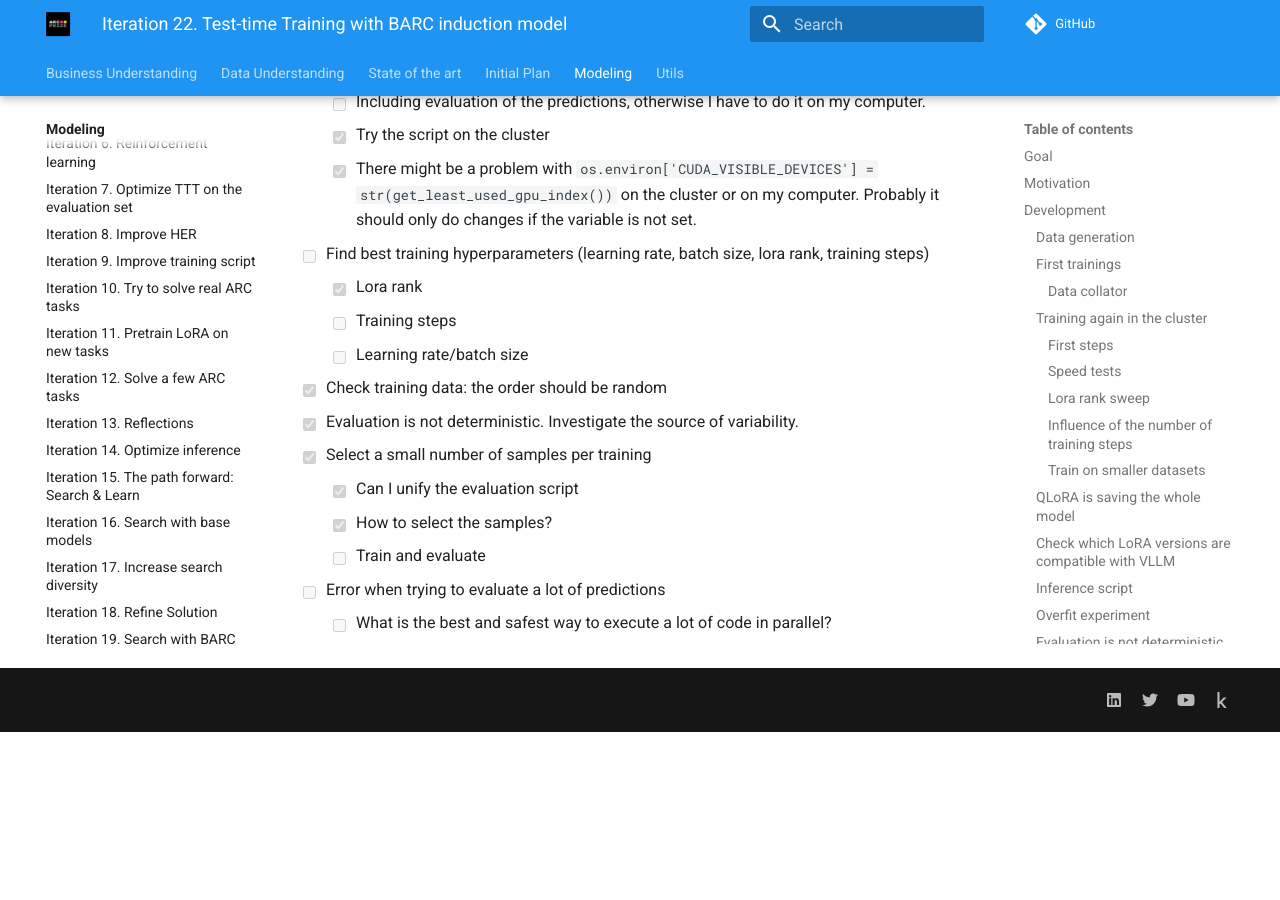
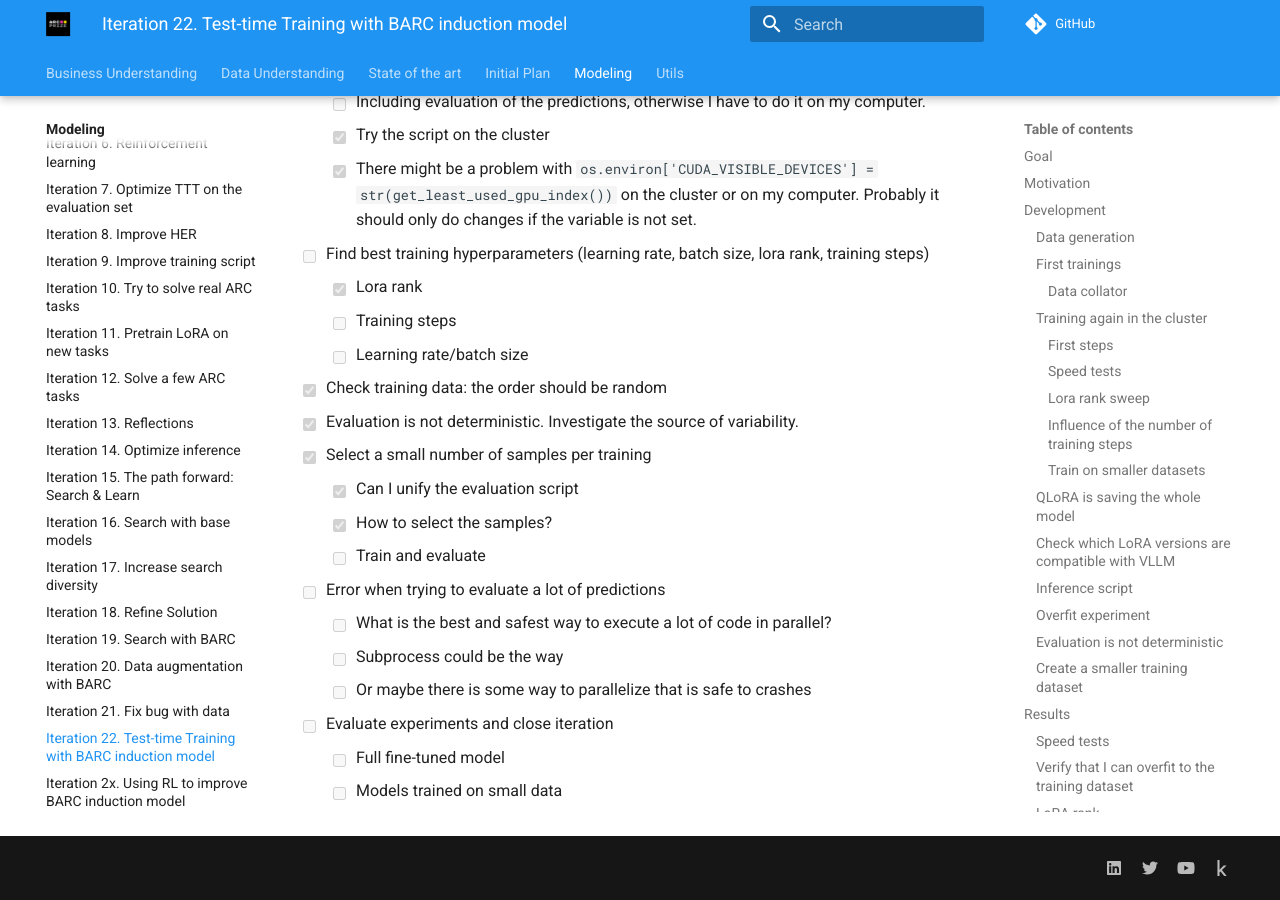
Before and after one commit to ironbar/arc25, an MkDocs documentation site: the page built from docs/modeling/Iteration_22_ttt_BARC.md, in a window 1280 px wide and 900 px high, scrolled down 18397 px. Built offline with MkDocs 1.6.1 and Material for MkDocs 9.7.7, drawn with Linux system fonts in a browser that asks for light colours; comment, search, counter and statistics services are not loaded; before the commit the page ends 19129 px from its top, so only the background shows below that.

Commit message:
updated TODO

```diff
--- a/docs/modeling/Iteration_22_ttt_BARC.md
+++ b/docs/modeling/Iteration_22_ttt_BARC.md
@@ -845,3 +845,8 @@ TODO:
   - [ ] Train and evaluate
 - [ ] Error when trying to evaluate a lot of predictions
   - [ ] What is the best and safest way to execute a lot of code in parallel?
+  - [ ] Subprocess could be the way
+  - [ ] Or maybe there is some way to parallelize that is safe to crashes
+- [ ] Evaluate experiments and close iteration
+  - [ ] Full fine-tuned model
+  - [ ] Models trained on small data
```
